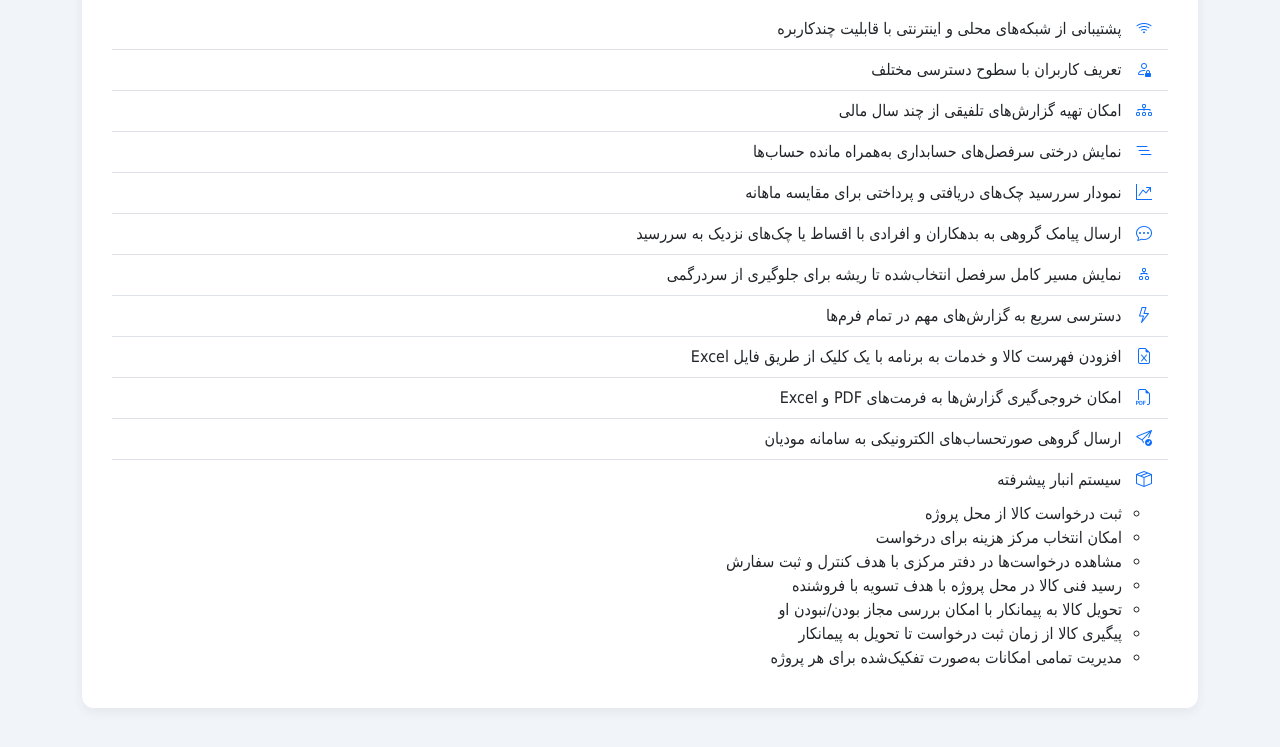
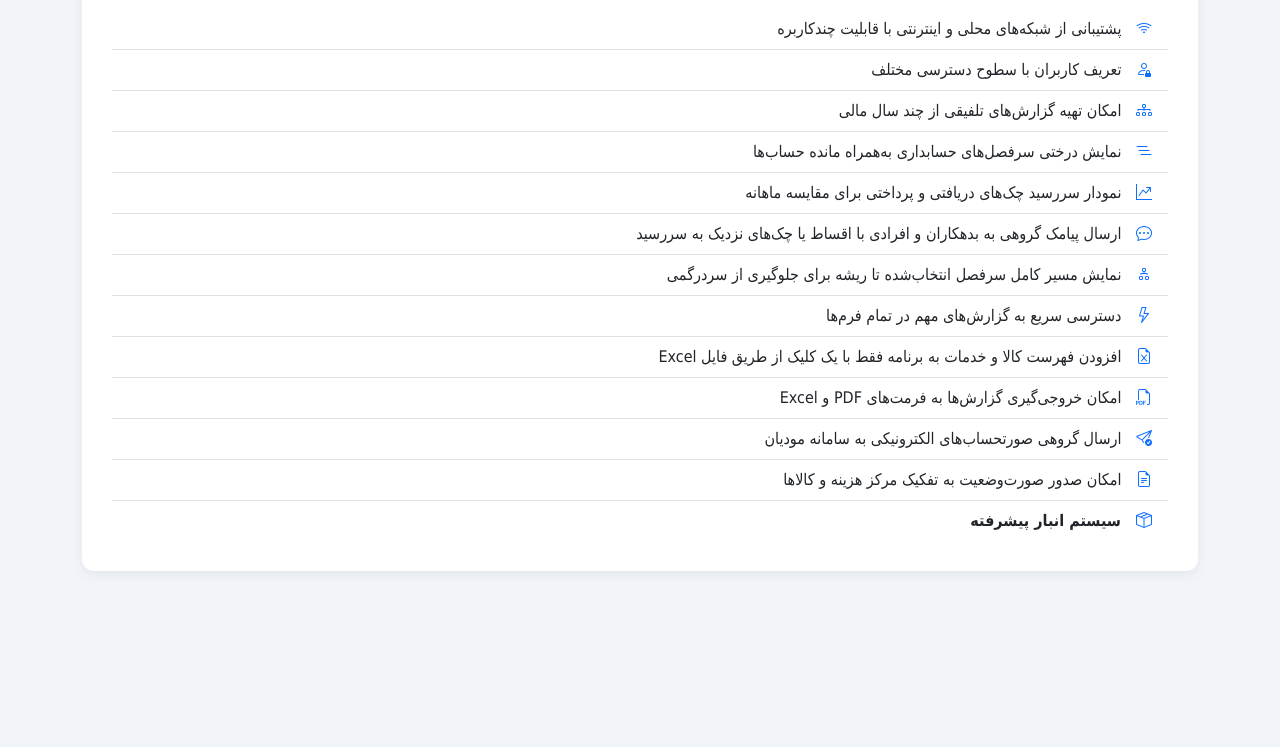
Before and after one commit to hoseinii/software-features, a plain HTML site: page index.html in a window 1280 px wide. Shown: the part 147-894 px from the top of the page. After the commit the page ends 800 px from the top, so only its background shows below. Drawn offline with nearby package versions, Linux system fonts and the light colour scheme.

Commit message:
Update index.html

```diff
--- a/index.html
+++ b/index.html
@@ -31,6 +31,10 @@
             margin-top: 10px;
             padding-right: 30px;
         }
+        .collapse-toggle {
+            cursor: pointer;
+            font-weight: bold;
+        }
     </style>
 </head>
 <body>
@@ -47,26 +51,31 @@
             <li class="list-group-item"><i class="bi bi-chat-dots feature-icon"></i> ارسال پیامک گروهی به بدهکاران و افرادی با اقساط یا چک‌های نزدیک به سررسید</li>
             <li class="list-group-item"><i class="bi bi-diagram-2 feature-icon"></i> نمایش مسیر کامل سرفصل انتخاب‌شده تا ریشه برای جلوگیری از سردرگمی</li>
             <li class="list-group-item"><i class="bi bi-lightning feature-icon"></i> دسترسی سریع به گزارش‌های مهم در تمام فرم‌ها</li>
-            <li class="list-group-item"><i class="bi bi-file-earmark-excel feature-icon"></i> افزودن فهرست کالا و خدمات به برنامه با یک کلیک از طریق فایل Excel</li>
+            <li class="list-group-item"><i class="bi bi-file-earmark-excel feature-icon"></i> افزودن فهرست کالا و خدمات به برنامه فقط با یک کلیک از طریق فایل Excel</li>
             <li class="list-group-item"><i class="bi bi-filetype-pdf feature-icon"></i> امکان خروجی‌گیری گزارش‌ها به فرمت‌های PDF و Excel</li>
             <li class="list-group-item"><i class="bi bi-send-check feature-icon"></i> ارسال گروهی صورتحساب‌های الکترونیکی به سامانه مودیان</li>
+            <li class="list-group-item"><i class="bi bi-file-earmark-text feature-icon"></i> امکان صدور صورت‌وضعیت به تفکیک مرکز هزینه و کالاها</li>
             <li class="list-group-item">
-                <i class="bi bi-box-seam feature-icon"></i> سیستم انبار پیشرفته
-                <ul class="sub-list">
-                    <li>ثبت درخواست کالا از محل پروژه</li>
-                    <li>امکان انتخاب مرکز هزینه برای درخواست</li>
-                    <li>مشاهده درخواست‌ها در دفتر مرکزی با هدف کنترل و ثبت سفارش</li>
-                    <li>رسید فنی کالا در محل پروژه با هدف تسویه با فروشنده</li>
-                    <li>تحویل کالا به پیمانکار با امکان بررسی مجاز بودن/نبودن او</li>
-                    <li>پیگیری کالا از زمان ثبت درخواست تا تحویل به پیمانکار</li>
-                    <li>مدیریت تمامی امکانات به‌صورت تفکیک‌شده برای هر پروژه</li>
-                </ul>
+                <div class="collapse-toggle" data-bs-toggle="collapse" data-bs-target="#warehouseFeatures" aria-expanded="false">
+                    <i class="bi bi-box-seam feature-icon"></i> سیستم انبار پیشرفته
+                </div>
+                <div class="collapse" id="warehouseFeatures">
+                    <ul class="sub-list">
+                        <li class="list-group-item"><i class="bi bi-file-earmark-plus feature-icon"></i> ثبت درخواست کالا از محل پروژه</li>
+                        <li class="list-group-item"><i class="bi bi-calculator feature-icon"></i> امکان انتخاب مرکز هزینه برای درخواست</li>
+                        <li class="list-group-item"><i class="bi bi-eye feature-icon"></i> مشاهده درخواست‌ها در دفتر مرکزی با هدف کنترل و ثبت سفارش</li>
+                        <li class="list-group-item"><i class="bi bi-box-arrow-in-down feature-icon"></i> رسید فنی کالا در محل پروژه با هدف تسویه با فروشنده</li>
+                        <li class="list-group-item"><i class="bi bi-truck feature-icon"></i> تحویل کالا به پیمانکار با امکان بررسی مجاز بودن/نبودن او</li>
+                        <li class="list-group-item"><i class="bi bi-search feature-icon"></i> پیگیری کالا از زمان ثبت درخواست تا تحویل به پیمانکار</li>
+                        <li class="list-group-item"><i class="bi bi-diagram-3-fill feature-icon"></i> مدیریت تمامی امکانات به‌صورت تفکیک‌شده برای هر پروژه</li>
+                    </ul>
+                </div>
             </li>
         </ul>
     </div>
 </div>
 
-<!-- Bootstrap JS (optional for interactive features) -->
+<!-- Bootstrap JS (required for collapse functionality) -->
 <script src="https://cdn.jsdelivr.net/npm/bootstrap@5.3.3/dist/js/bootstrap.bundle.min.js"></script>
 
 </body>
```
